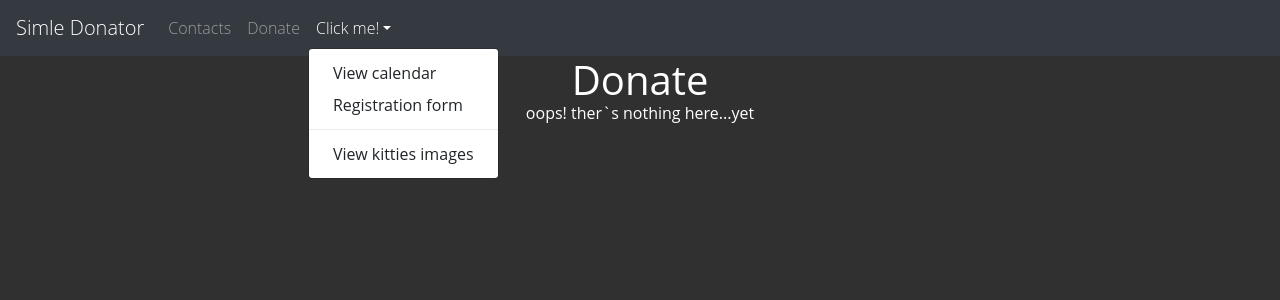
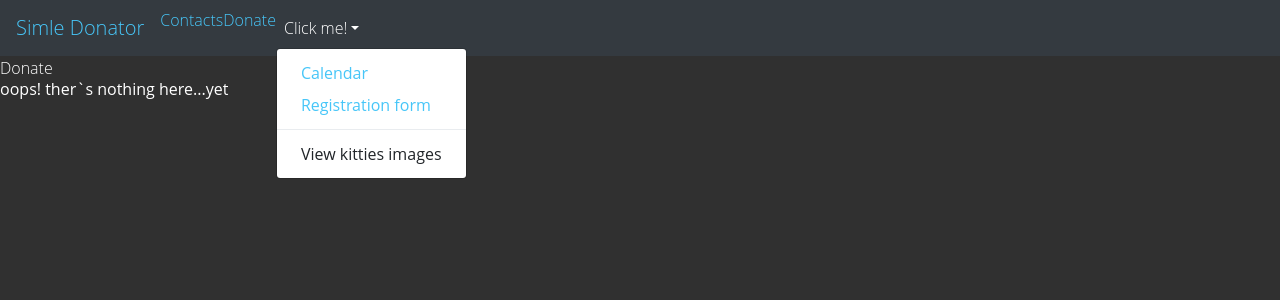
Before and after one commit to Alex-coder-ui/Smile-Donator, a React (Create React App) app: page /Donate in a window 1280 px wide. Both pictures are taken after a click on the button "Click me!". Shown: the top 300 px of the page. Built offline with nearby package versions, Linux system fonts and the light colour scheme.

Commit message:
fixed my routes added readme

```diff
--- a/src/App.js
+++ b/src/App.js
@@ -1,17 +1,23 @@
-import React, {Component} from 'react';
-import 'bootstrap/dist/css/bootstrap.css';
-import {Header} from './components/navbar'
+import React, {Component} from 'react'
+import 'bootstrap/dist/css/bootstrap.css'
+import Contacts from './components/Contacts'
+import Donate from './components/Donate'
+import  Dates from './components/Dates'
+import Homepage from './components/Homepage'
+import { BrowserRouter,HashRouter,Route,Switch } from "react-router-dom"
+
 
 class App extends Component{
 
     render() {
         return (
-            <div className="App">
-                <div>
-                <Header className="App-header">
-                </Header>
-                </div>
-            </div>
+            <Switch>
+                <Route exact path="/"  component={Homepage} />
+                <Route  path="/Contacts" component={Contacts} />
+                <Route  path="/Donate" component={Donate} />
+                <Route  path="/Calendar"  component={Dates} />
+            </Switch>
+
         );
     }
 }
--- a/src/components/Calendar.js
+++ /dev/null
@@ -1,21 +0,0 @@
-import React, { Component } from 'react';
-import Calendar from 'react-calendar';
-
-export class Dates extends Component {
-    state = {
-        date: new Date(),
-    }
-
-    onChange = date => this.setState({ date })
-
-    render() {
-        return (
-            <div>
-                <Calendar
-                    onChange={this.onChange}
-                    value={this.state.date}
-                />
-            </div>
-        );
-    }
-}
--- a/src/components/Contacts.js
+++ b/src/components/Contacts.js
@@ -1,10 +1,15 @@
-import React, {Component} from 'react';
+import React, {Component} from 'react'
+import { BrowserRouter as Router, Route, Link,  Switch, BrowserRouter } from "react-router-dom"
+import Header from "./Header";
 
 
 export default class Contacts extends Component {
 
     render(){
-        return <div>
+        return (
+            <div>
+                <Header className="App-header">
+                </Header>
             <section id="contact">
                 <div className="container">
                     <div className="row">
@@ -61,5 +66,7 @@ export default class Contacts extends Component {
             </footer>
         </div>
 
+        );
+
     }
 }
--- /dev/null
+++ b/src/components/Dates.js
@@ -0,0 +1,26 @@
+import React, { Component } from 'react'
+import Calendar from 'react-calendar'
+import { BrowserRouter as Router, Route, Link,  Switch, BrowserRouter } from "react-router-dom";
+import Header from "./Header";
+
+export default class Dates extends Component {
+    state = {
+        date: new Date(),
+    }
+
+    onChange = date => this.setState({ date })
+
+    render() {
+        return (
+            <div>
+                <Header className="App-header">
+                </Header>
+                <Calendar
+                    onChange={this.onChange}
+                    value={this.state.date}
+                />
+            </div>
+
+        );
+    }
+}
--- a/src/components/Donate.js
+++ b/src/components/Donate.js
@@ -1,14 +1,21 @@
-import React, {Component} from 'react';
+import React, {Component} from 'react'
+import { BrowserRouter as Router, Route, Link,  Switch, BrowserRouter } from "react-router-dom";
+import Header from "./Header";
 
 export default class Donate extends Component {
 
     render(){
-        return <h2>
+        return (
+            <div>
+                <Header className="App-header">
+                </Header>
             Donate
             <h6>oops!
                 ther`s nothing here...yet
             </h6>
-        </h2>;
+        </div>
+
+    );
     }
 
 }
--- /dev/null
+++ b/src/components/Header.js
@@ -0,0 +1,35 @@
+
+import React, {Component} from 'react'
+import { Navbar, Nav, NavItem, NavDropdown, MenuItem } from 'react-bootstrap'
+import { BrowserRouter as Router, Route, Link,  Switch, BrowserRouter } from "react-router-dom"
+import './css/style.css'
+
+
+
+
+
+export default class Header extends Component {
+    render() {
+        return (
+            <div>
+                <Navbar fixed="top" />
+                <Navbar collapseOnSelect expand="lg" bg="dark" variant="dark">
+                    <Navbar.Brand href="#"><Link to ="/">Simle Donator</Link></Navbar.Brand>
+                    <Navbar.Toggle aria-controls="responsive-navbar-nav" />
+                    <Navbar.Collapse id="responsive-navbar-nav">
+                        <Nav className="mr-auto">
+                            <Link to ="Contacts" >Contacts</Link>
+                            <Link to ="Donate" >Donate</Link>
+                            <NavDropdown title="Click me!" id="collasible-nav-dropdown">
+                                <NavDropdown.Item href="#"><Link to ="/Calendar">Calendar</Link></NavDropdown.Item>
+                                <NavDropdown.Item href="#"><Link to ="/Calendar">Registration form</Link></NavDropdown.Item>
+                                <NavDropdown.Divider />
+                                <NavDropdown.Item href="https://www.google.com/search?q=kitties+images&source=lnms&tbm=isch&sa=X&ved=0ahUKEwjSq9rQ-MvjAhWq_CoKHWRPDSYQ_AUIESgB&biw=1600&bih=789#imgrc=9e9KbvJx7Q6h_M:">View kitties images</NavDropdown.Item>
+                            </NavDropdown>
+                        </Nav>
+                    </Navbar.Collapse>
+                </Navbar>
+            </div>
+        );
+    }
+}
--- a/src/components/Homepage.js
+++ b/src/components/Homepage.js
@@ -1,10 +1,16 @@
-import React, {Component} from 'react';
+import React, {Component} from 'react'
+import Header from "./Header"
+import { BrowserRouter as Router, Route, Link,  Switch, BrowserRouter } from "react-router-dom";
 
 
 export default class Homepage extends Component {
 
     render(){
         return (
+            <div className="App">
+                <div>
+                    <Header className="App-header">
+                    </Header>
                 <section id="home">
                     <div className="container">
                         <div className="row">
@@ -24,6 +30,8 @@ export default class Homepage extends Component {
                         </div>
                     </div>
                 </section>
+                </div>
+            </div>
                 )
                 }
 }
--- a/src/components/navbar.js
+++ /dev/null
@@ -1,44 +0,0 @@
-
-import React, {Component} from 'react';
-import { Navbar, Nav, NavItem, NavDropdown,MenuItem } from 'react-bootstrap';
-import { BrowserRouter as Router, Route, Link} from "react-router-dom";
-import Contacts from './Contacts.js';
-import Donate from './Donate.js';
-import  {Dates} from './Calendar.js'
-import Index from './Homepage.js'
-import './css/style.css'
-
-
-
-
-export class Header extends Component {
-    render() {
-        return (
-            <Router>
-            <div>
-                <Navbar fixed="top" />
-                <Navbar collapseOnSelect expand="lg" bg="dark" variant="dark">
-                    <Navbar.Brand href="/">Simle Donator</Navbar.Brand>
-                    <Navbar.Toggle aria-controls="responsive-navbar-nav" />
-                    <Navbar.Collapse id="responsive-navbar-nav">
-                        <Nav className="mr-auto">
-                            <Nav.Link href="Contacts">Contacts</Nav.Link>
-                            <Nav.Link href="Donate">Donate</Nav.Link>
-                            <NavDropdown title="Click me!" id="collasible-nav-dropdown">
-                                <NavDropdown.Item href="Calendar">View calendar</NavDropdown.Item>
-                                <NavDropdown.Item href="#Registration form">Registration form</NavDropdown.Item>
-                                <NavDropdown.Divider />
-                                <NavDropdown.Item href="https://www.google.com/search?q=kitties+images&source=lnms&tbm=isch&sa=X&ved=0ahUKEwjSq9rQ-MvjAhWq_CoKHWRPDSYQ_AUIESgB&biw=1600&bih=789#imgrc=9e9KbvJx7Q6h_M:">View kitties images</NavDropdown.Item>
-                            </NavDropdown>
-                        </Nav>
-                    </Navbar.Collapse>
-                </Navbar>
-                <Route path="/" exact component={Index} />
-                <Route path="/Contacts/" component={Contacts} />
-                <Route path="/Donate/" component={Donate} />
-                <Route path="/Calendar/" exact component={Dates} />
-            </div>
-            </Router>
-        );
-    }
-}
--- a/src/index.js
+++ b/src/index.js
@@ -1,7 +1,15 @@
 import React from 'react';
 import ReactDOM from 'react-dom';
 import App from './App';
-import styles from './components/css/style.css'
+import './components/css/style.css'
+import { BrowserRouter,HashRouter,Route,Switch } from "react-router-dom"
 
 
-ReactDOM.render(<App />, document.getElementById('root'));
+
+
+ReactDOM.render(
+    <BrowserRouter>
+        <App />
+    </BrowserRouter>
+    ,
+    document.getElementById('root'));
```
Also changed, not shown: Readme.txt (deleted), 1 other file (tests, documents, lock files or other folders).
